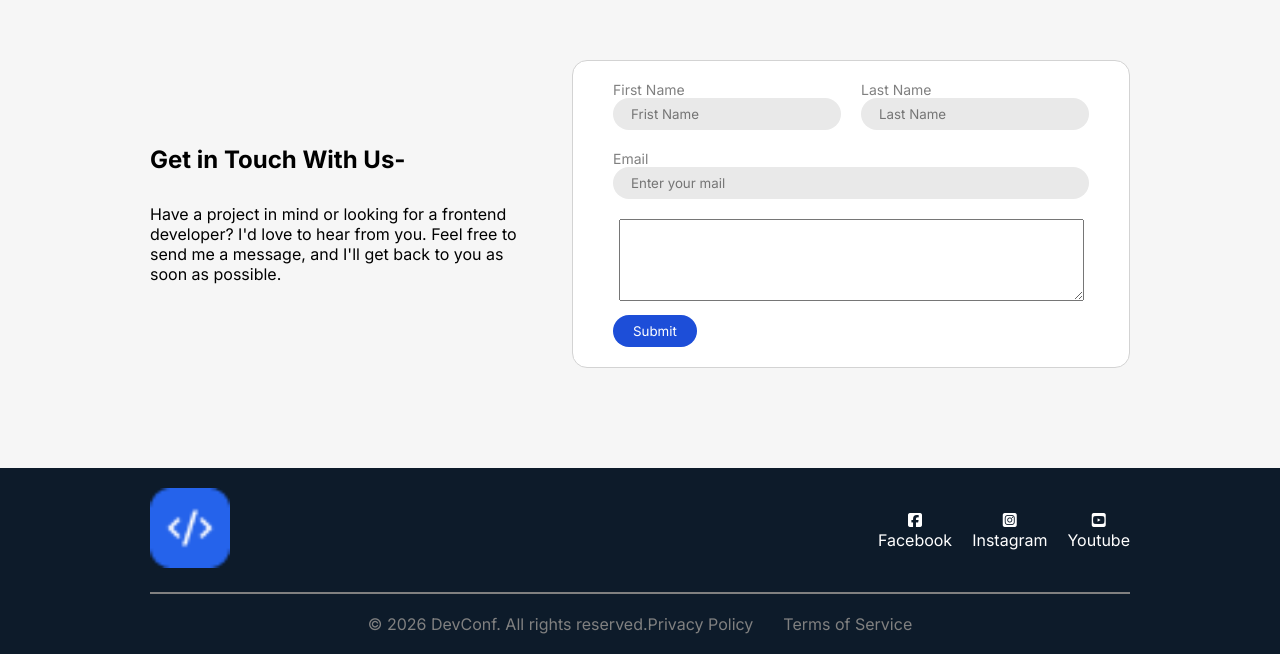
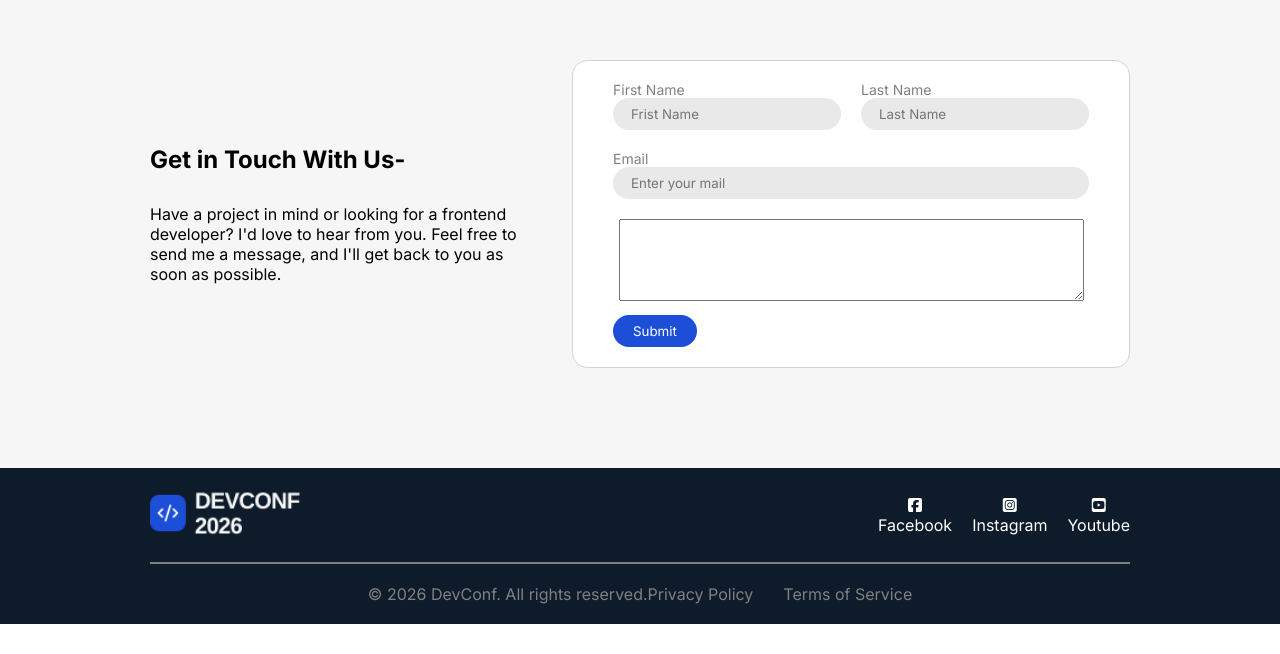
Before and after one commit to nirjhonhasan/B14-Assignment-01, a plain HTML site: page index.html in a window 1280 px wide. Shown: the part 2893-3547 px from the top of the page. After the commit the page ends 3517 px from the top, so only its background shows below. Drawn offline with Linux system fonts and the light colour scheme.

Commit message:
retouch and footer logo updated

```diff
--- a/index.html
+++ b/index.html
@@ -297,7 +297,7 @@
     <!-- the footer is starting from here -->
     <footer class="footerArea">
         <div class="footerTopPart">
-            <div class="logo"><img src="./assets/logo-mini.png" alt="Devconf2026"></div>
+            <div class="logo"><img src="./assets/footer-logo.png" alt="Devconf2026"></div>
 
             <div class="footerInfo">
                 <div class="socialMedia">
--- a/style.css
+++ b/style.css
@@ -375,7 +375,7 @@ input{
 }
 
 .footerTopPart .logo{
-    width: 80px;
+    width: 150px;
 }
 .footerTopPart .logo img{
     width: 100%;
```
Also changed, not shown: 1 other file.
